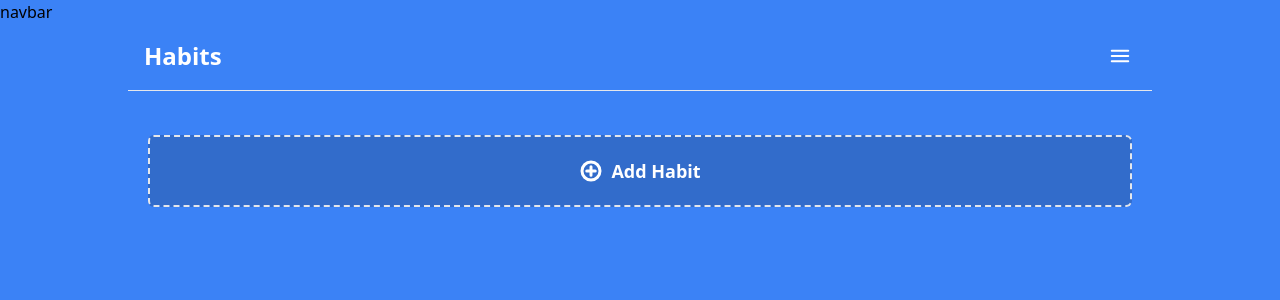
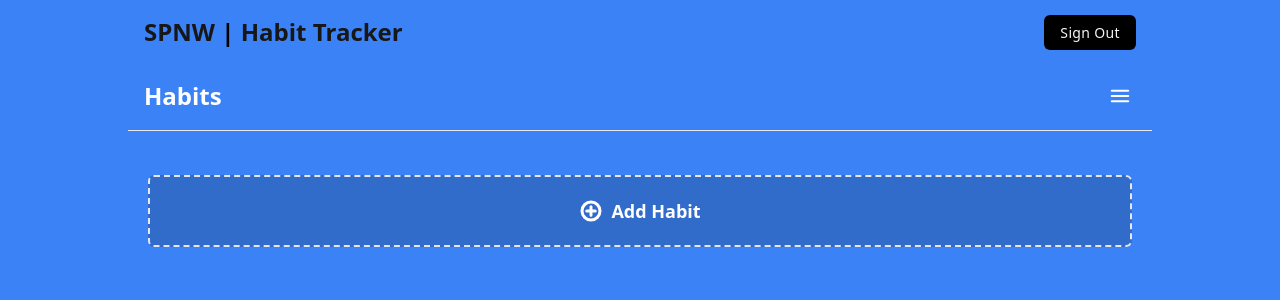
Before and after one commit to yunz-dev/spnw-api, a FastAPI app: page /fe/dashboard in a window 1280 px wide. Shown: the top 300 px of the page. Run offline with FastAPI, Linux system fonts and the light colour scheme; parts of the project's set-up code (start-up, migrations or seed data) failed here and were passed over; some libraries are stand-ins or nearby versions.

Commit message:
feat: navbar

```diff
--- a/templates/navbar.html
+++ b/templates/navbar.html
@@ -1 +1,137 @@
-<nav class="w-full"> navbar </nav>
+<nav
+  x-data="{ mobileMenuIsOpen: false }"
+  @click.away="mobileMenuIsOpen = false"
+  class="flex items-center justify-between flex content-center justify-between p-4 w-4/5"
+  aria-label="penguin ui menu"
+>
+  <!-- Brand Logo -->
+  <a href="#" class="text-2xl font-bold text-neutral-900 dark:text-white">
+    <span
+      >SPNW<span class="text-black dark:text-white"> | </span>Habit
+      Tracker</span
+    >
+    <!-- <img src="./your-logo.svg" alt="brand logo" class="w-10" /> -->
+  </a>
+  <!-- Desktop Menu -->
+  <ul class="hidden items-center gap-4 sm:flex">
+    <!-- <li> -->
+    <!--   <a -->
+    <!--     href="#" -->
+    <!--     class="font-bold text-black underline-offset-2 hover:text-black focus:outline-none focus:underline dark:text-white dark:hover:text-white" -->
+    <!--     aria-current="page" -->
+    <!--     >Products</a -->
+    <!--   > -->
+    <!-- </li> -->
+    <!-- <li> -->
+    <!--   <a -->
+    <!--     href="#" -->
+    <!--     class="font-medium text-neutral-600 underline-offset-2 hover:text-black focus:outline-none focus:underline dark:text-neutral-300 dark:hover:text-white" -->
+    <!--     >Pricing</a -->
+    <!--   > -->
+    <!-- </li> -->
+    <!-- <li> -->
+    <!--   <a -->
+    <!--     href="#" -->
+    <!--     class="font-medium text-neutral-600 underline-offset-2 hover:text-black focus:outline-none focus:underline dark:text-neutral-300 dark:hover:text-white" -->
+    <!--     >Blog</a -->
+    <!--   > -->
+    <!-- </li> -->
+    <!-- CTA Button -->
+    <li>
+      <a
+        href="#"
+        class="rounded-md bg-black px-4 py-2 text-center text-sm font-medium tracking-wide text-neutral-100 hover:opacity-75 focus-visible:outline focus-visible:outline-2 focus-visible:outline-offset-2 focus-visible:outline-black active:opacity-100 active:outline-offset-0 dark:bg-white dark:text-black dark:focus-visible:outline-white"
+        >Sign Out</a
+      >
+    </li>
+  </ul>
+  <!-- Mobile Menu Button -->
+  <button
+    @click="mobileMenuIsOpen = !mobileMenuIsOpen"
+    :aria-expanded="mobileMenuIsOpen"
+    :class="mobileMenuIsOpen ? 'fixed top-6 right-6 z-20' : null"
+    type="button"
+    class="flex text-neutral-600 dark:text-neutral-300 sm:hidden"
+    aria-label="mobile menu"
+    aria-controls="mobileMenu"
+  >
+    <svg
+      x-cloak
+      x-show="!mobileMenuIsOpen"
+      xmlns="http://www.w3.org/2000/svg"
+      fill="none"
+      aria-hidden="true"
+      viewBox="0 0 24 24"
+      stroke-width="2"
+      stroke="currentColor"
+      class="size-6"
+    >
+      <path
+        stroke-linecap="round"
+        stroke-linejoin="round"
+        d="M3.75 6.75h16.5M3.75 12h16.5m-16.5 5.25h16.5"
+      />
+    </svg>
+    <svg
+      x-cloak
+      x-show="mobileMenuIsOpen"
+      xmlns="http://www.w3.org/2000/svg"
+      fill="none"
+      aria-hidden="true"
+      viewBox="0 0 24 24"
+      stroke-width="2"
+      stroke="currentColor"
+      class="size-6"
+    >
+      <path
+        stroke-linecap="round"
+        stroke-linejoin="round"
+        d="M6 18 18 6M6 6l12 12"
+      />
+    </svg>
+  </button>
+  <!-- Mobile Menu -->
+  <ul
+    x-cloak
+    x-show="mobileMenuIsOpen"
+    x-transition:enter="transition motion-reduce:transition-none ease-out duration-300"
+    x-transition:enter-start="-translate-y-full"
+    x-transition:enter-end="translate-y-0"
+    x-transition:leave="transition motion-reduce:transition-none ease-out duration-300"
+    x-transition:leave-start="translate-y-0"
+    x-transition:leave-end="-translate-y-full"
+    id="mobileMenu"
+    class="fixed max-h-svh overflow-y-auto inset-x-0 top-0 z-10 flex flex-col divide-y divide-neutral-300 rounded-b-md border-b border-neutral-300 bg-neutral-50 px-6 pb-6 pt-20 dark:divide-neutral-700 dark:border-neutral-700 dark:bg-neutral-900 sm:hidden"
+  >
+    <li class="py-4">
+      <a
+        href="#"
+        class="w-full text-lg font-bold text-black focus:underline dark:text-white"
+        aria-current="page"
+        >Products</a
+      >
+    </li>
+    <li class="py-4">
+      <a
+        href="#"
+        class="w-full text-lg font-medium text-neutral-600 focus:underline dark:text-neutral-300"
+        >Pricing</a
+      >
+    </li>
+    <li class="py-4">
+      <a
+        href="#"
+        class="w-full text-lg font-medium text-neutral-600 focus:underline dark:text-neutral-300"
+        >Blog</a
+      >
+    </li>
+    <!-- CTA Button -->
+    <li class="mt-4 w-full border-none">
+      <a
+        href="#"
+        class="rounded-md bg-black px-4 py-2 block text-center font-medium tracking-wide text-neutral-100 hover:opacity-75 focus-visible:outline focus-visible:outline-2 focus-visible:outline-offset-2 focus-visible:outline-black active:opacity-100 active:outline-offset-0 dark:bg-white dark:text-black dark:focus-visible:outline-white"
+        >Sign Up</a
+      >
+    </li>
+  </ul>
+</nav>
```
